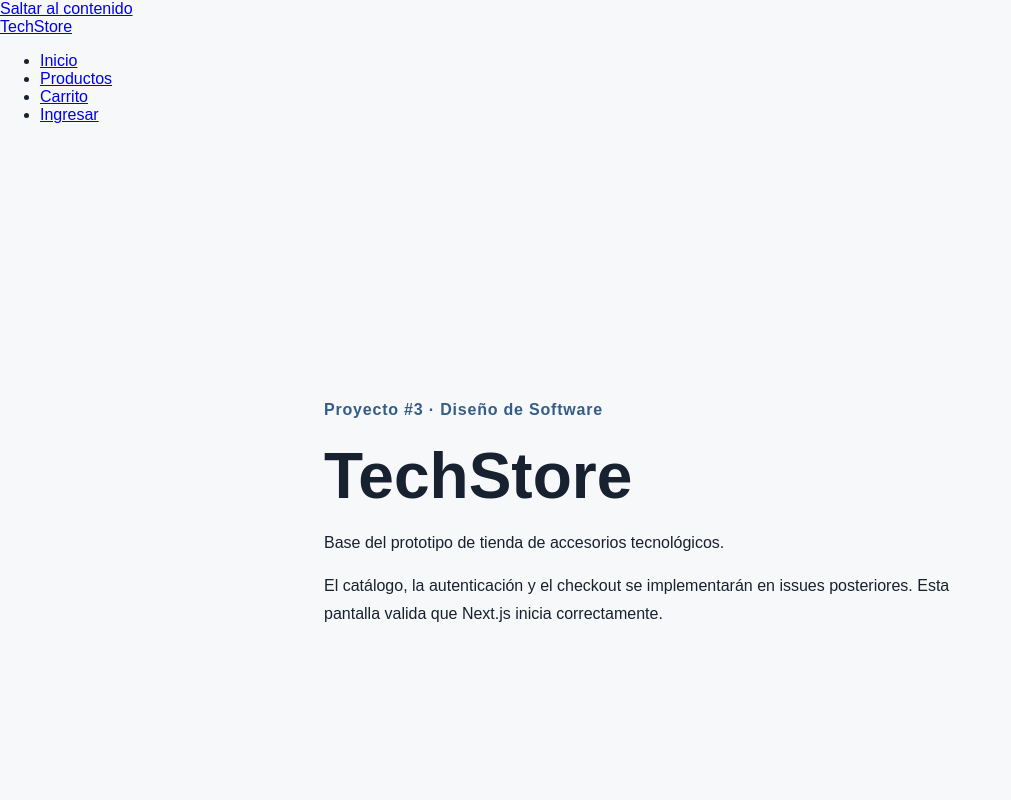
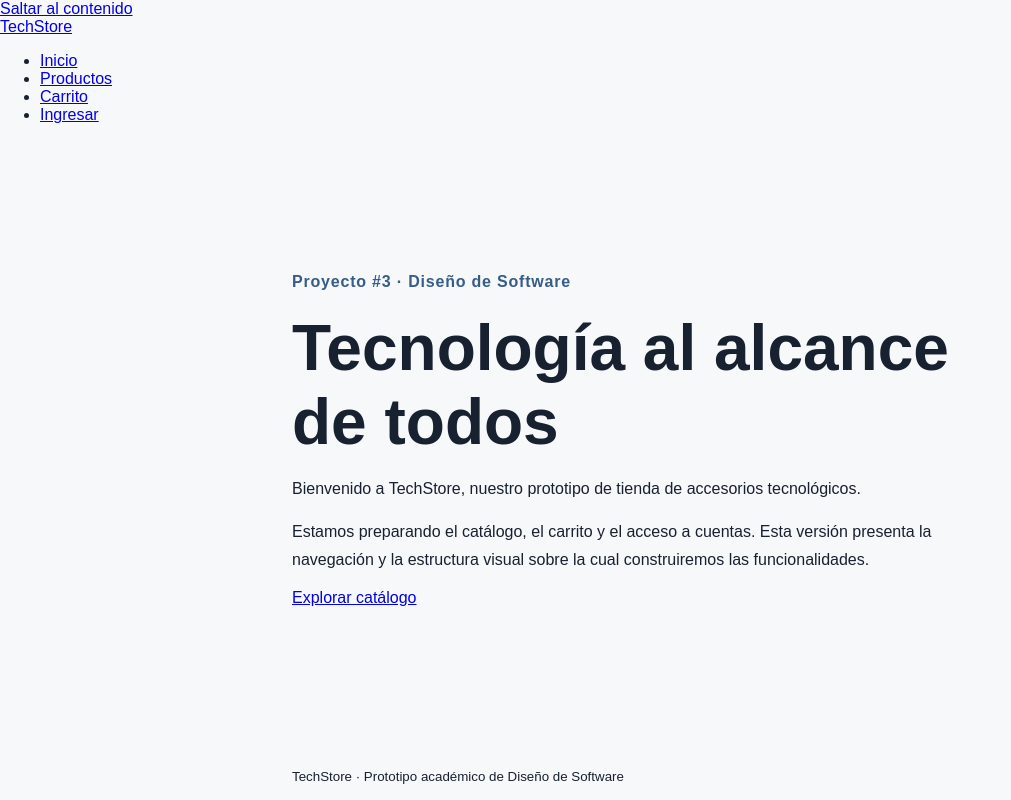
Before and after one commit to Geovanni-Gonzalez/eCommerce-TechStore, a Next.js app in the folder apps/web/: page / in a window 1280 px wide. Shown: the top 800 px of the page, without its empty margins (0-1011 px from the left). Built offline with nearby package versions, Linux system fonts and the light colour scheme.

Commit message:
feat(web): preparar apps/web/src/app/page.tsx para navegación y lint (refs #9)

```diff
--- a/apps/web/src/app/page.tsx
+++ b/apps/web/src/app/page.tsx
@@ -1,13 +1,22 @@
+import Link from "next/link";
+
 export default function Home() {
   return (
-    <main className="container">
+    <section className="hero" aria-labelledby="titulo-inicio">
       <p className="eyebrow">Proyecto #3 · Diseño de Software</p>
-      <h1>TechStore</h1>
-      <p>Base del prototipo de tienda de accesorios tecnológicos.</p>
+      <h1 id="titulo-inicio">Tecnología al alcance de todos</h1>
+      <p className="lead">
+        Bienvenido a TechStore, nuestro prototipo de tienda de accesorios
+        tecnológicos.
+      </p>
       <p>
-        El catálogo, la autenticación y el checkout se implementarán en issues
-        posteriores. Esta pantalla valida que Next.js inicia correctamente.
+        Estamos preparando el catálogo, el carrito y el acceso a cuentas.
+        Esta versión presenta la navegación y la estructura visual sobre la
+        cual construiremos las funcionalidades.
       </p>
-    </main>
+      <Link className="button-link" href="/productos">
+        Explorar catálogo
+      </Link>
+    </section>
   );
 }
```
